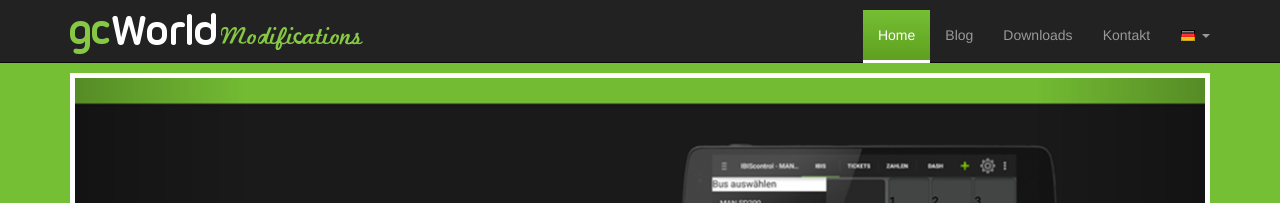
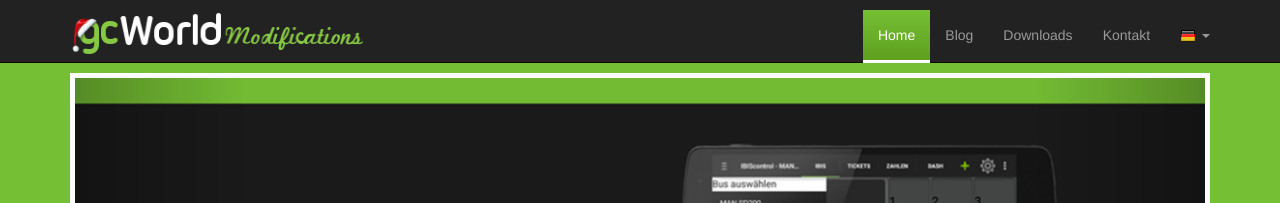
Before and after one commit to gcWorld/gcMods-Website, a Jekyll site: the page built from index.html, in a window 1280 px wide. Shown: the top 203 px of the page. Built offline with Jekyll 4.4.1, drawn with Linux system fonts in a browser that asks for light colours; nearby versions of some CDN libraries; library files that are not in the unit come from our copies.

Commit message:
Update header.html

```diff
--- a/_includes/header.html
+++ b/_includes/header.html
@@ -13,7 +13,7 @@
                 <span class="icon-bar"></span>
                 <span class="icon-bar"></span>
               </button>
-              <a class="navbar-brand" href="{{ site.data.[page.lang].menu.home.url }}"><img src="{{ "assets/images/gcworld_modifications_org.png" | relative_url }}" height="44" width="296" title="{{ site.title | escape }}" alt="{{ site.title | escape }}"></a>
+              <a class="navbar-brand" href="{{ site.data.[page.lang].menu.home.url }}"><img src="{{ "assets/images/gcworld_modifications.png" | relative_url }}" height="44" width="296" title="{{ site.title | escape }}" alt="{{ site.title | escape }}"></a>
             </div>
             <div class="navbar-collapse collapse">
                 <ul class="nav navbar-nav navbar-right">
```
